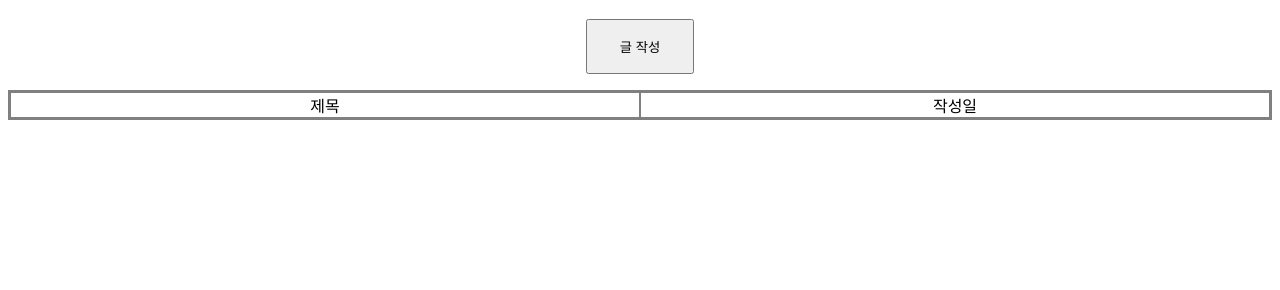
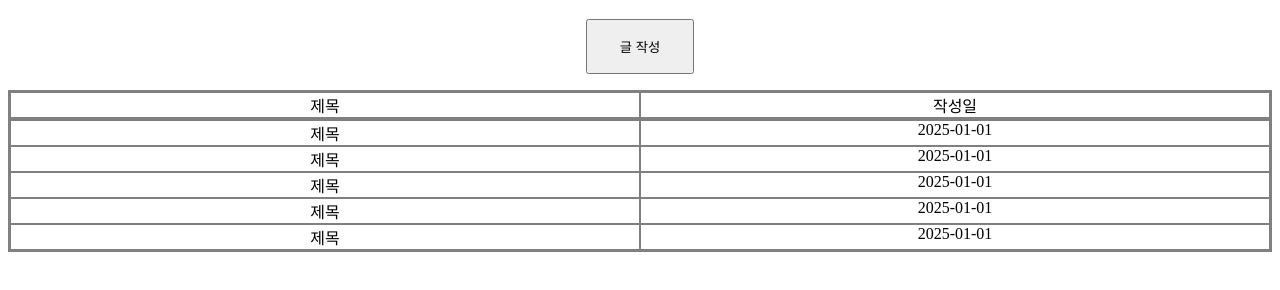
Before and after one commit to kdt-ful-class-three-group/KDT-FUL-3_subject-3-4_member_7, a website: page public/index.html in a window 1280 px wide. Shown: the part 70-360 px from the top of the page. Drawn offline with Linux system fonts and the light colour scheme.

Commit message:
js파일을 이용해서 html파일 생성

```diff
--- a/app.js
+++ b/app.js
@@ -9,17 +9,18 @@ const port = 8000;
 
 //* 서버 생성
 const server = http.createServer(function(req, res) {
+  console.log(req.url);
   if(req.method === "GET") {
     console.log("in GET");
     if(req.url.endsWith(".js")) {
       console.log("끝이 js");
-      const javascript = fs.readFileSync(`./public${req.url}`);
+      const javascript = fs.readFileSync(`./${req.url}`);
       res.writeHead(200, {"Content-Type" : "application/javascript"});
       res.write(javascript);
       res.end();
     } else if (req.url.endsWith(".css")) {
       console.log("끝이 CSS");
-      const css = fs.readFileSync(`./public${req.url}`);
+      const css = fs.readFileSync(`./${req.url}`);
       res.writeHead(200, {"Content-Type" : "text/css"});
       res.write(css);
       res.end();
--- /dev/null
+++ b/css/style.css
@@ -0,0 +1,12 @@
+div {
+  border: 1px solid gray;
+}
+
+.text-center {text-align: center;}
+
+.p1-2 {padding: 1rem 2rem;}
+
+.mb-1 {margin-bottom: 1rem;}
+
+.display-grid {display: grid;}
+.grid-tem-col-1fr2 {grid-template-columns: 1fr 1fr;}
--- /dev/null
+++ b/js/index.js
@@ -0,0 +1,18 @@
+import { object } from "../src/const/pageWriteData.js"
+
+function createList() {
+  const contentDiv = document.querySelector('.content');
+  const parentDiv = document.createElement('div');
+  parentDiv.classList.add("display-grid", "grid-tem-col-1fr2");
+  for (let i = 0; i < 5; i++) {
+    object.title = "제목";
+    object.createDate = "2025-01-01";
+    const childDiv = [document.createElement('div'), document.createElement('div')];
+    childDiv[0].textContent = object.title;
+    childDiv[1].textContent = object.createDate;
+    parentDiv.append(childDiv[0], childDiv[1]);
+  }
+  contentDiv.append(parentDiv);
+}
+
+createList();
--- a/public/index.html
+++ b/public/index.html
@@ -4,7 +4,7 @@
   <meta charset="UTF-8">
   <meta name="viewport" content="width=device-width, initial-scale=1.0">
   <title>글 목록</title>
-  <link rel="stylesheet" href="./css/style.css">
+  <link rel="stylesheet" href="../css/style.css">
 </head>
 <body class="text-center">
   <h1>작성한 글 목록</h1>
@@ -15,6 +15,6 @@
       <div>작성일</div>
     </div>
   </div>
-  <script src="./js/index.js" type="module"></script>
+  <script src="../js/index.js" type="module"></script>
 </body>
 </html>
```
